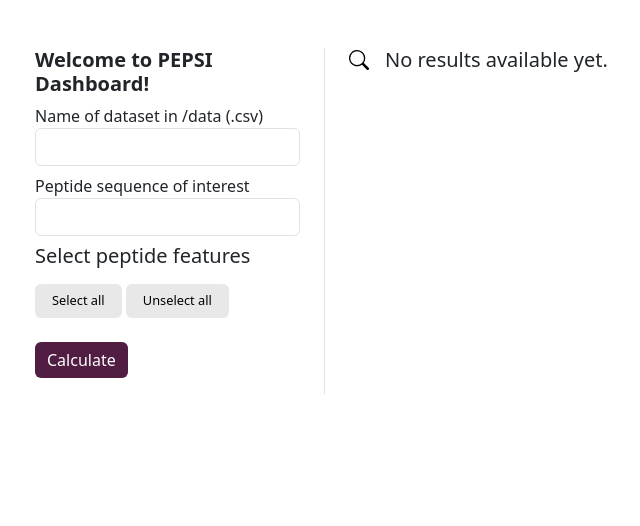
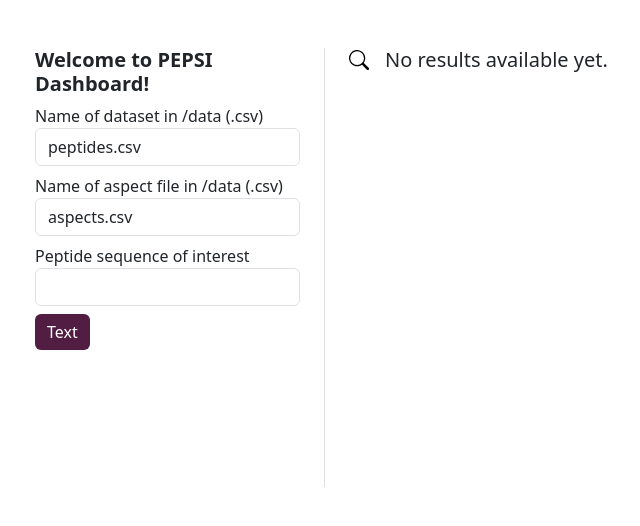
Before and after one commit to ronjakrg/pepsipy, a Django app: template frontend/dashboard/templates/overview.html in a window 1280 px wide. Shown: the part 47-573 px from the top of the page, without its empty margins (13-653 px from the left). Run offline with Django 5.2, Linux system fonts and the light colour scheme; the template is opened without the code that fills it: values that come from a table or form of the project are taken from there, others are empty; some libraries are stand-ins or nearby versions.

Commit message:
included aspects dynamically in form & plot params, yey

```diff
--- a/frontend/dashboard/forms.py
+++ b/frontend/dashboard/forms.py
@@ -14,6 +14,13 @@ class GeneralForm(forms.Form):
     data_name = forms.CharField(
         label="Name of dataset in /data (.csv)",
         max_length=100,
+        initial="peptides.csv",
+        widget=forms.TextInput(attrs={"class": "form-control"}),
+    )
+    aspects_name = forms.CharField(
+        label="Name of aspect file in /data (.csv)",
+        max_length=100,
+        initial="aspects.csv",
         widget=forms.TextInput(attrs={"class": "form-control"}),
     )
     seq = forms.CharField(
@@ -133,7 +140,7 @@ class ClassificationForm(forms.Form):
 
 class CompareFeaturesForm(forms.Form):
     selected = forms.BooleanField(
-        label="📈 Compare features across groups",
+        label="📈 Compare features across an aspect",
         required=False,
     )
     compare_features_a = forms.ChoiceField(
@@ -147,12 +154,11 @@ class CompareFeaturesForm(forms.Form):
         initial=("Sequence length", "Sequence length"),
         widget=forms.Select(attrs={"class": "form-control"}),
     )
-    compare_features_groups = forms.CharField(
-        label="Group prefixes, separated by semicolons",
-        max_length=100,
-        required=False,
-        initial="AD; CTR",
-        widget=forms.TextInput(attrs={"class": "form-control"}),
+    compare_features_aspect = forms.ChoiceField(
+        label="Group by aspect",
+        choices=(), # Changes dynamically
+        initial=("", ""),
+        widget=forms.Select(attrs={"class": "form-control"}),
     )
     compare_features_intensity_threshold = forms.FloatField(
         label="Intensity threshold",
@@ -164,7 +170,7 @@ class CompareFeaturesForm(forms.Form):
 
 class CompareFeatureForm(forms.Form):
     selected = forms.BooleanField(
-        label="📈 Compare a feature across groups",
+        label="📈 Compare a feature across an aspect",
         required=False,
     )
     compare_feature_a = forms.ChoiceField(
@@ -173,12 +179,11 @@ class CompareFeatureForm(forms.Form):
         initial=("GRAVY", "GRAVY"),
         widget=forms.Select(attrs={"class": "form-control"}),
     )
-    compare_feature_groups = forms.CharField(
-        label="Group prefixes, separated by semicolons",
-        max_length=100,
-        required=False,
-        initial="AD; CTR",
-        widget=forms.TextInput(attrs={"class": "form-control"}),
+    compare_feature_aspect = forms.ChoiceField(
+        label="Group by aspect",
+        choices=(), # Changes dynamically
+        initial=("", ""),
+        widget=forms.Select(attrs={"class": "form-control"}),
     )
     compare_feature_intensity_threshold = forms.FloatField(
         label="Intensity threshold",
--- a/frontend/dashboard/templates/overview.html
+++ b/frontend/dashboard/templates/overview.html
@@ -19,22 +19,21 @@
         {{ field }}
       </div>
       {% endfor %}
-      <h5>Select peptide features</h5>
-      <button
-        type="button"
-        class="btn btn-grey js-toggle-checkboxes"
-        data-checked="true"
-      >
-        Select all
-      </button>
-      <button
-        type="button"
-        class="btn btn-grey js-toggle-checkboxes"
-        data-checked="false"
-      >
-        Unselect all
-      </button>
+      <button type="button" id="btn-aspects" class="btn btn-purple">Text</button>
+
       <!-- Feature selection -->
+      <div id="forms">
+        <div class="flex-between">
+          <span><b>Feature selection</b></span>
+          <div style="display: inline-flex">
+            <button type="button" class="btn btn-grey js-toggle-checkboxes me-1" data-checked="true">
+              Select all
+            </button>
+            <button type="button" class="btn btn-grey js-toggle-checkboxes" data-checked="false">
+              Unselect all
+            </button>
+          </div>
+        </div>
       {% for forms in forms_list %} {% for form in forms %} {% for field in form %}
       <div class="form-group mb-2">
         {% if field.name == 'selected' %}
@@ -56,6 +55,7 @@
         style="bottom: 0; padding: 1rem 1rem 1rem 0"
       >
         <button type="submit" class="btn btn-purple">Calculate</button>
+        </div>
       </div>
     </div>
 
--- a/frontend/dashboard/urls.py
+++ b/frontend/dashboard/urls.py
@@ -5,4 +5,5 @@ urlpatterns = [
     path("", views.overview, name="overview"),
     path("download_data", views.download_data, name="download_data"),
     path("download_plots", views.download_plots, name="download_plots"),
+    path("fill_aspects", views.fill_aspects, name="fill_aspects"),
 ]
--- a/frontend/static/css/base.css
+++ b/frontend/static/css/base.css
@@ -47,3 +47,8 @@
   display: flex;
   align-items: center;
 }
+.flex-between {
+  display: flex;
+  justify-content: space-between;
+  align-items: center;
+}
--- a/frontend/static/js/overview.js
+++ b/frontend/static/js/overview.js
@@ -1,4 +1,40 @@
 document.addEventListener('DOMContentLoaded', () => {
+  // For submitting aspects and filling them into choice field
+  const features = document.getElementById("forms");
+  const btn = document.getElementById("btn-aspects");
+  if (!sessionStorage.getItem("first_loaded")) {
+    features.classList.add("invisible");
+  }
+
+  btn.addEventListener("click", function() {
+    const data = new FormData(document.querySelector("form"));
+    fetch("fill_aspects", {
+      method: "POST",
+      headers: {
+        "X-CSRFToken": document.querySelector("[name=csrfmiddlewaretoken]").value,
+      },
+      body: data,
+    })
+      .then((response) => response.json())
+      .then((data) => {
+        const fields = document.querySelectorAll(
+          "select[name$='compare_features_aspect'], select[name$='compare_feature_aspect']"
+        );
+        fields.forEach((field) => {
+          field.innerHTML = "";
+          data.aspects.forEach((aspect) => {
+            const option = document.createElement("option");
+            option.value = aspect;
+            option.textContent = aspect;
+            field.appendChild(option);
+          });
+        });
+        sessionStorage.setItem("first_loaded", "true");
+        features.classList.remove("invisible")
+      });
+  });
+
+  // For (un-)selecting checkboxes in forms
   document.querySelectorAll('.js-toggle-checkboxes').forEach(btn =>
     btn.addEventListener('click', () => {
       const checked = btn.dataset.checked === 'true';
--- a/src/pepsi/calculator.py
+++ b/src/pepsi/calculator.py
@@ -89,11 +89,11 @@ class Calculator:
         compare_features: bool = False,
         compare_features_a: str = "Sequence length",
         compare_features_b: str = "Molecular weight",
-        compare_features_groups: list = None,
+        compare_features_aspect: list = None,
         compare_features_intensity_threshold: float = None,
         compare_feature: bool = False,
         compare_feature_a: str = "GRAVY",
-        compare_feature_groups: list = None,
+        compare_feature_aspect: list = None,
         compare_feature_intensity_threshold: float = None,
     ):
         params = locals().copy()
```
Also changed, not shown: frontend/dashboard/views.py (+10 -1 lines), src/pepsi/plots.py (+15 -23 lines).
